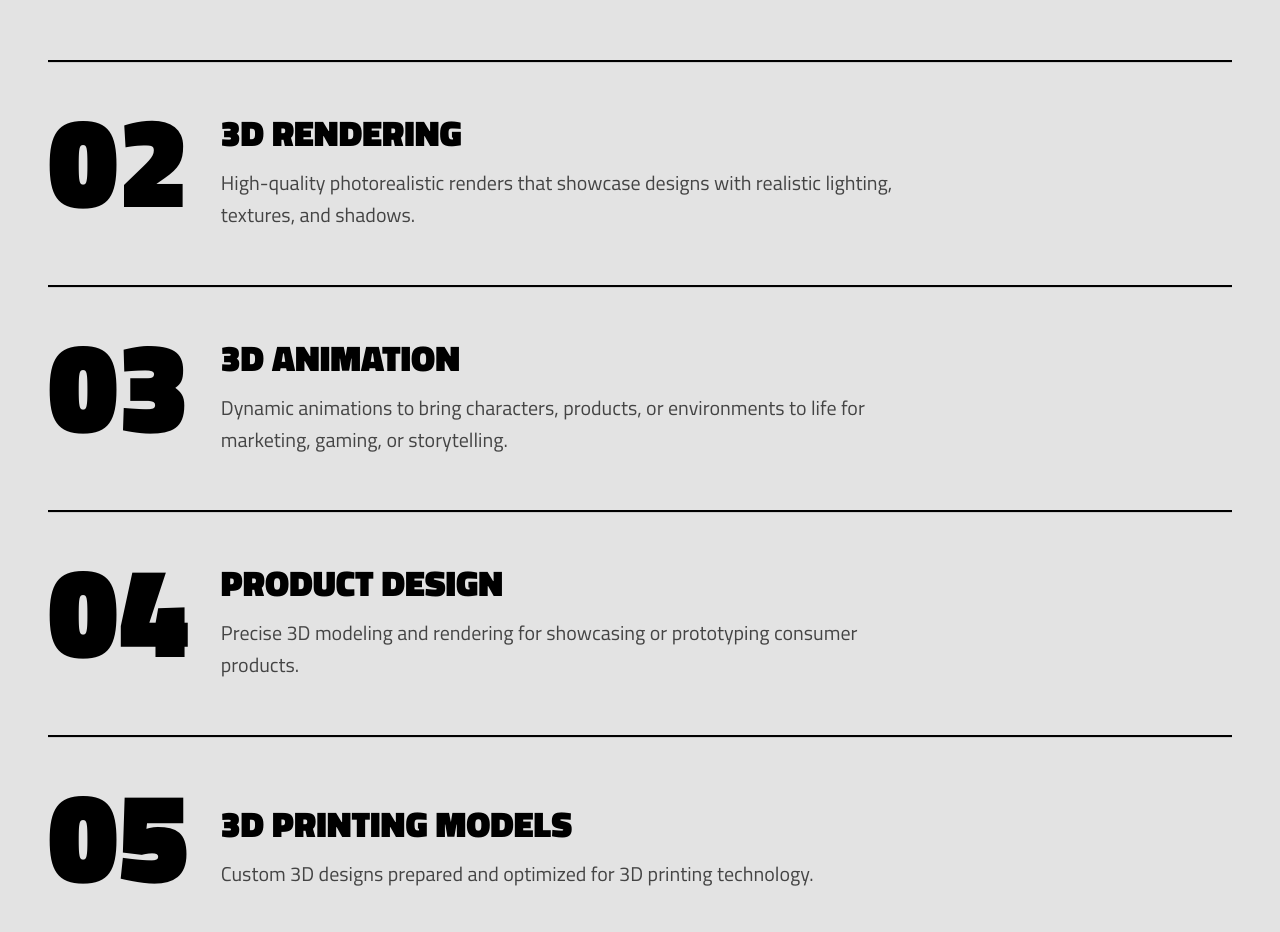
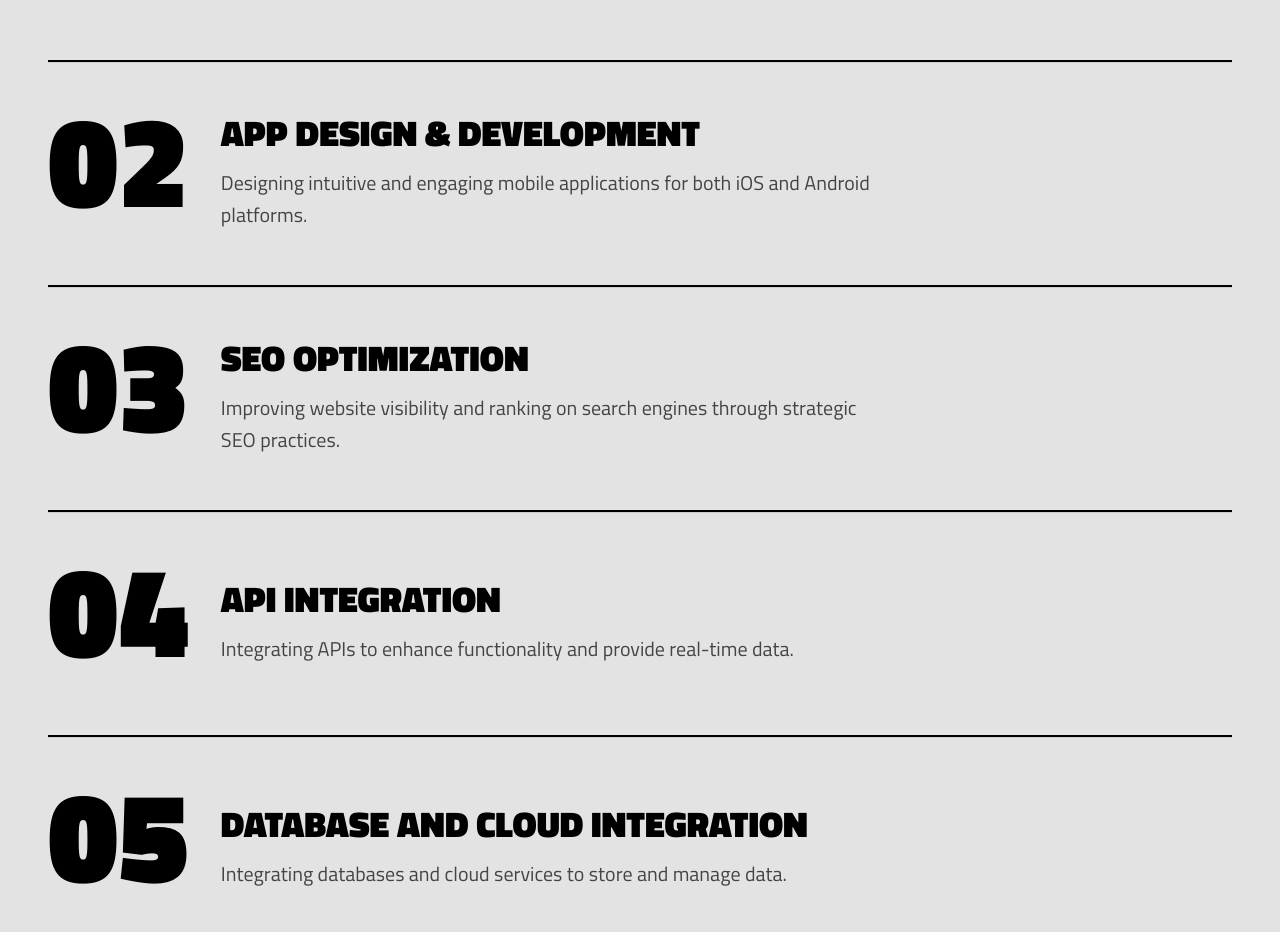
Before and after one commit to Thunderbeast5/Vedant-Purkar, a React (Vite) app: page / in a window 1280 px wide. Shown: the part 3140-4072 px from the top of the page. Built offline with nearby package versions, Linux system fonts and the light colour scheme.

Commit message:
added services

```diff
--- a/src/components/Services.jsx
+++ b/src/components/Services.jsx
@@ -11,23 +11,23 @@ const services = [
   },
   {
     id: "02",
-    title: "3D Rendering",
-    description: "High-quality photorealistic renders that showcase designs with realistic lighting, textures, and shadows."
+    title: "App Design & Development",
+    description: "Designing intuitive and engaging mobile applications for both iOS and Android platforms."
   },
   {
     id: "03",
-    title: "3D Animation",
-    description: "Dynamic animations to bring characters, products, or environments to life for marketing, gaming, or storytelling."
+    title: "SEO Optimization",
+    description: "Improving website visibility and ranking on search engines through strategic SEO practices."
   },
   {
     id: "04",
-    title: "Product Design",
-    description: "Precise 3D modeling and rendering for showcasing or prototyping consumer products."
+    title: "API Integration",
+    description: "Integrating APIs to enhance functionality and provide real-time data."
   },
   {
     id: "05",
-    title: "3D Printing Models",
-    description: "Custom 3D designs prepared and optimized for 3D printing technology."
+    title: "Database and Cloud Integration",
+    description: "Integrating databases and cloud services to store and manage data."
   }
 ];
 
```
